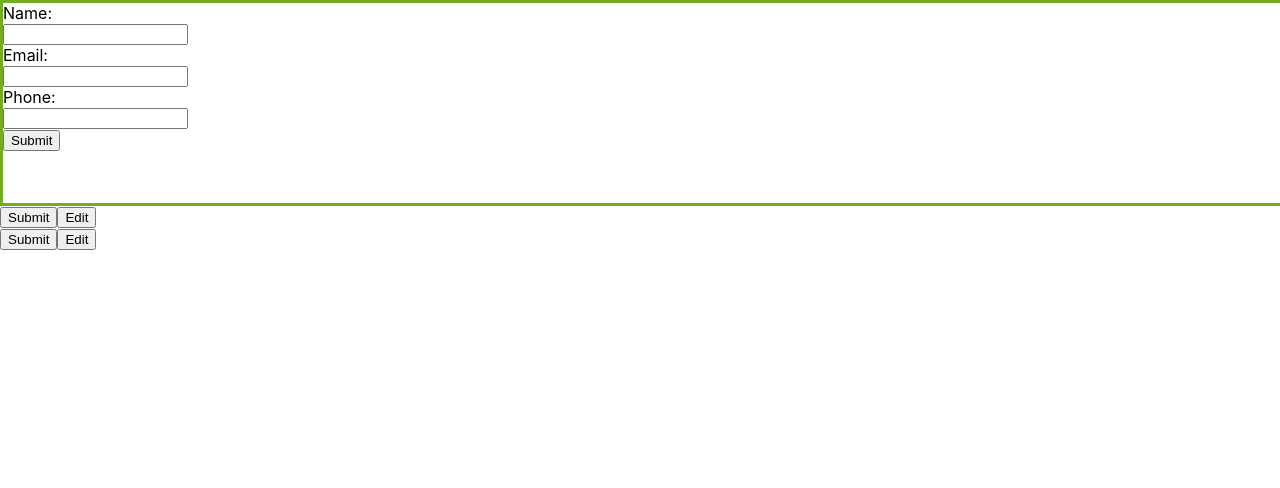
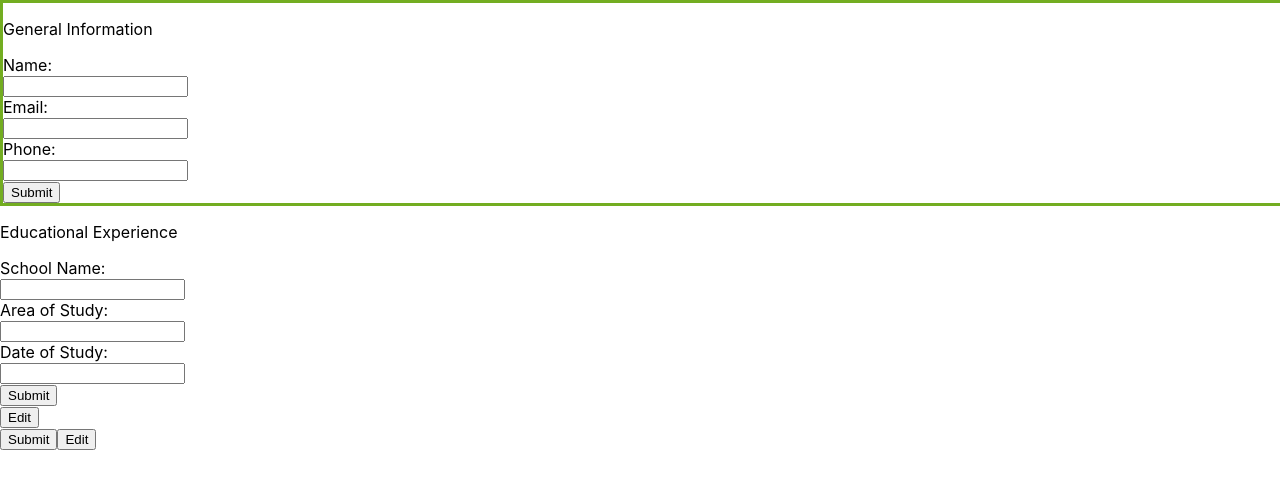
Before and after one commit to reezymane/cv-project, a React (Create React App) app: page / in a window 1280 px wide. Shown: the top 488 px of the page. Built offline with nearby package versions, Linux system fonts and the light colour scheme.

Commit message:
add form details in EducationalForm

```diff
--- a/src/App.js
+++ b/src/App.js
@@ -20,12 +20,26 @@ class App extends Component {
       phone: {
         text: '',
         id: uniqid()
+      },
+      school: {
+        text: '',
+        id: uniqid()
+      },
+      study: {
+        text: '',
+        id: uniqid()
+      },
+      dateStudy: {
+        text: '',
+        id: uniqid()
       }
     };
 
     this.handleNameChange = this.handleNameChange.bind(this);
     this.handleEmailChange = this.handleEmailChange.bind(this);
     this.handlePhoneChange = this.handlePhoneChange.bind(this);
+    this.onGeneralSubmit = this.onGeneralSubmit.bind(this);
+    this.onGeneralEdit = this.onGeneralEdit.bind(this);
   };
 
   handleNameChange = (event) => {
@@ -76,12 +90,25 @@ class App extends Component {
     document.querySelector('.GeneralForm').style.display = 'none';
   };
 
+  onGeneralEdit = () => {
+    document.querySelector('.GeneralForm').style.display = 'block';
+  };
+
   render() {
-    const {name, email, phone} = this.state;
+    const {
+      name,
+      email,
+      phone,
+      school,
+      study,
+      dateStudy
+    } = this.state;
 
     return (
       <div className="App">
         <div className='GeneralFormAndInfo'>
+          <p className='GeneralHeading'>General Information</p>
+
           <form className='GeneralForm' onSubmit={this.onGeneralSubmit}>
             <label htmlFor='name'>Name:</label><br />
             <input
@@ -100,7 +127,8 @@ class App extends Component {
             /><br />
 
             <label htmlFor='phone'>Phone:</label><br />
-              <input type='phone'
+            <input
+             type='phone'
              id='phone'
              onChange={this.handlePhoneChange}
              value={phone.text}
@@ -111,16 +139,43 @@ class App extends Component {
 
           <GeneralInfo name={name} email={email} phone={phone}/>
 
-          <button type='button' className='EditButton'>Edit</button>
+          <button type='button' className='EditButton' onClick={this.onGeneralEdit}>Edit</button>
         </div>
 
         <div className='EducationalFormAndInfo'>
+          <p className='EducationalHeading'>Educational Experience</p>
+
           <form className='EducationalForm'>
+            <label htmlFor='school'>School Name:</label><br />
+            <input
+             type='text'
+             id='school'
+             //onChange={}
+             value={school.text}
+             /><br />
+
+            <label htmlFor='study'>Area of Study:</label><br />
+            <input
+             type='text'
+             id='study'
+             //onChange={}
+             value={study.text}
+             /><br />
+
+            <label htmlFor='dateStudy'>Date of Study:</label><br />
+            <input
+             type='text'
+             id='dateStudy'
+             //onChange={}
+             value={dateStudy.text}
+             /><br />
+
             <button>Submit</button>
-              <button>Edit</button>
           </form>
 
           <Educational />
+
+          <button>Edit</button>
         </div>
 
         <div className='WorkHistoryFormAndInfo'>
```
Lines whose indentation alone changed are shown as unchanged.
